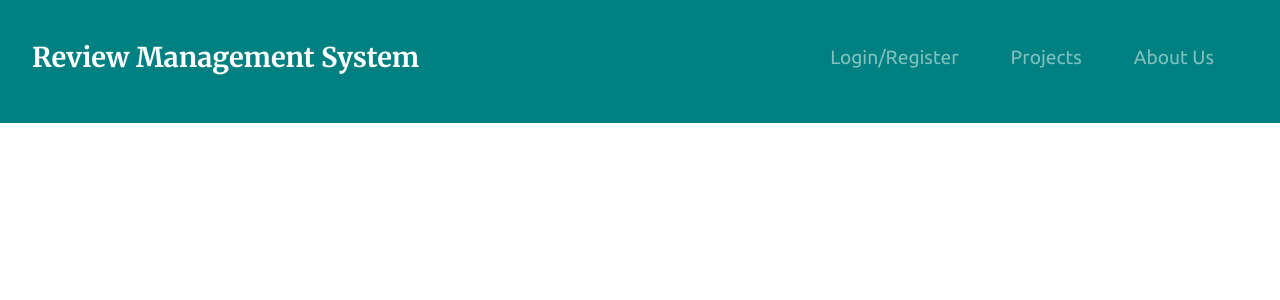
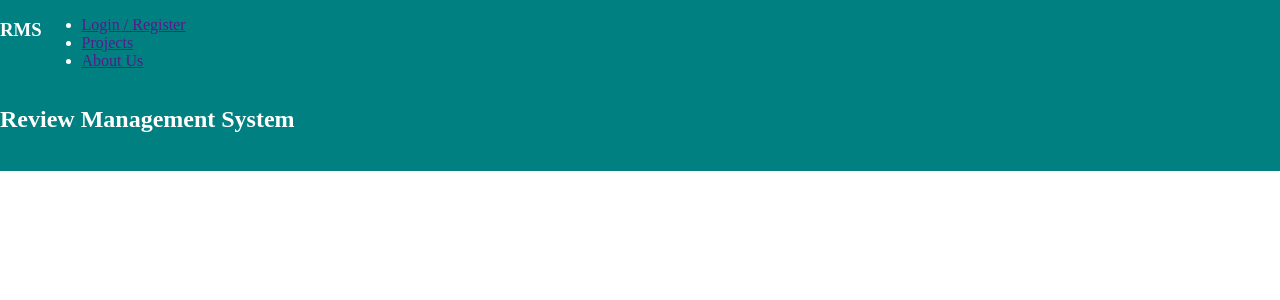
Before and after one commit to Aadkeneha/B.E.Project, a Django app: page / in a window 1280 px wide. Shown: the top 300 px of the page. Run offline with Django 4.2, Linux system fonts and the light colour scheme; some libraries are stand-ins or nearby versions.

Commit message:
initial commit

```diff
--- a/project/webapp/static/home.css
+++ b/project/webapp/static/home.css
@@ -1,58 +1,20 @@
 @import url('https://fonts.googleapis.com/css2?family=Merriweather:wght@400;700;900&family=Ubuntu:wght@300;400;700&display=swap');
 
 body{
-    font-family: 'Ubuntu', sans-serif;
-    text-align: center;
+    margin: 0rem;
 }
-h1,h2,h3,h4,h5,h6{
-    font-weight: bold;
+/* sections */
+.colored-section{
+    background-color: teal;
+    color: #fff;
 }
 
-p{
-    color:#8f8f8f;
+/* containers */
+.flex-container-row{
+    display: flex;
+    flex-direction: row;
 }
-/* headings */
-.big-heading{
-    font-size: 3.5rem;
-    font-weight: bold;
-    line-height: 1.5;
+.flex-container-column{
+    display: flex;
+    flex-direction: column;
 }
-.section-heading{
-    font-size: 3rem;
-    line-height: 1.5;
-}
-/* containers */
-.container-fluid{
-    padding: 0 2.5rem 0 2rem;
-}
-
-/* sections */
-.colored-section{
-    background-color:#008080 ;
-    color: #fff;
-}
-.white-section{
-    background-color: #fff;
-}
-
-
-/* Navigation bar */
-
-.navbar{
-    padding:2rem 0 2.5rem 0;
-}
-
-.navbar-brand{
-    font-family:'Merriweather', serif;
-    font-size: 1.7rem;
-    font-weight: bold;
-}
-
-.nav-item{
-    padding:0 18px;
-}
-
-.nav-link{
-    font-size:1.2rem ;
-    font-weight:400;
-}
--- a/project/webapp/templates/home.html
+++ b/project/webapp/templates/home.html
@@ -4,68 +4,35 @@
     {% load static %}
     <meta charset="utf-8" />
     <title>RMS</title>
+    <link rel="stylesheet" href="../static/home.css" />
 
-    <!-- Bootstrap -->
-    <link
-      rel="stylesheet"
-      href="https://cdn.jsdelivr.net/npm/bootstrap@4.0.0/dist/css/bootstrap.min.css"
-      integrity="sha384-Gn5384xqQ1aoWXA+058RXPxPg6fy4IWvTNh0E263XmFcJlSAwiGgFAW/dAiS6JXm"
-      crossorigin="anonymous"
-    />
-    <script
-      src="https://code.jquery.com/jquery-3.2.1.slim.min.js"
-      integrity="sha384-KJ3o2DKtIkvYIK3UENzmM7KCkRr/rE9/Qpg6aAZGJwFDMVNA/GpGFF93hXpG5KkN"
-      crossorigin="anonymous"
-    ></script>
-    <script
-      src="https://cdn.jsdelivr.net/npm/popper.js@1.12.9/dist/umd/popper.min.js"
-      integrity="sha384-ApNbgh9B+Y1QKtv3Rn7W3mgPxhU9K/ScQsAP7hUibX39j7fakFPskvXusvfa0b4Q"
-      crossorigin="anonymous"
-    ></script>
-    <script
-      src="https://cdn.jsdelivr.net/npm/bootstrap@4.0.0/dist/js/bootstrap.min.js"
-      integrity="sha384-JZR6Spejh4U02d8jOt6vLEHfe/JQGiRRSQQxSfFWpi1MquVdAyjUar5+76PVCmYl"
-      crossorigin="anonymous"
-    ></script>
-
-    <link rel="stylesheet" href="../static/home.css" />
-    <!-- Fontawesome -->
-    <script
-      defer
-      src="https://use.fontawesome.com/releases/v5.0.7/js/all.js"
-    ></script>
   </head>
 
   <body>
     <section id="title" class="colored-section">
       <!-- Nav Bar -->
-      <div class="container-fluid">
-        <nav class="navbar navbar-expand-lg navbar-dark">
-          <a class="navbar-brand" href="">Review Management System</a>
-          <button
-            class="navbar-toggler"
-            type="button"
-            data-toggle="collapse"
-            data-target="#navbarSupportedContent"
-            aria-controls="navbarSupportedContent"
-            aria-expanded="false"
-            aria-label="Toggle navigation"
-          >
-            <span class="navbar-toggler-icon"></span>
-          </button>
-          <div class="collapse navbar-collapse" id="navbarSupportedContent">
-            <ul class="navbar-nav ml-auto">
-              <li class="nav-item">
-                <a class="nav-link" href="./login.html">Login/Register</a>
-              </li>
-              <li class="nav-item">
-                <a class="nav-link" href="./projects.html">Projects</a>
-              </li>
-              <li class="nav-item">
-                <a class="nav-link" href="./about-us.html">About Us</a>
-              </li>
+        <nav class="navbar flex-container-row">
+          <div class="logo">
+            <h1 class="brand-name">RMS</h1>
+          </div>
+          <div class="nav-links">
+            <ul class="nav-link-list">
+              <li class="nav-items"><a href="">Login / Register</a></li>
+              <li class="nav-items"><a href="">Projects</a></li>
+              <li class="nav-items"><a href="">About Us</a></li>
             </ul>
           </div>
         </nav>
+        <!-- title -->
+        <div class="title">
+          <div class="brand-description">
+            <h1 class="brand-name">Review Management System</h1>
+            <h2 class="tagline"></h2>
+          </div>
+          <div class="brand-img">
+            <img/>
+          </div>
+        </div>
+    </section>
   </body>
 </html>
```
